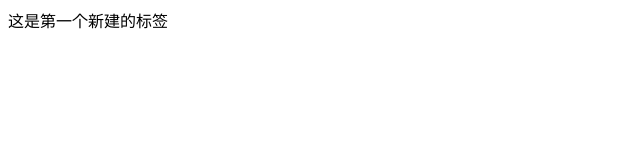
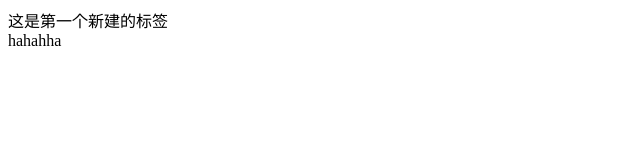
Before and after one commit to XLQ-XZQ/studyGet01, a plain HTML site: page index.html in a window 1280 px wide. Shown: the full height of the page, 0-640 px from the left. Drawn offline with Linux system fonts and the light colour scheme.

Commit message:
这是一个哈哈哈

```diff
--- a/index.html
+++ b/index.html
@@ -11,6 +11,9 @@
     <div class="a">
         这是第一个新建的标签
     </div>
+    <div class="p">
+        hahahha
+    </div>
 </body>
 
 </html>
```
